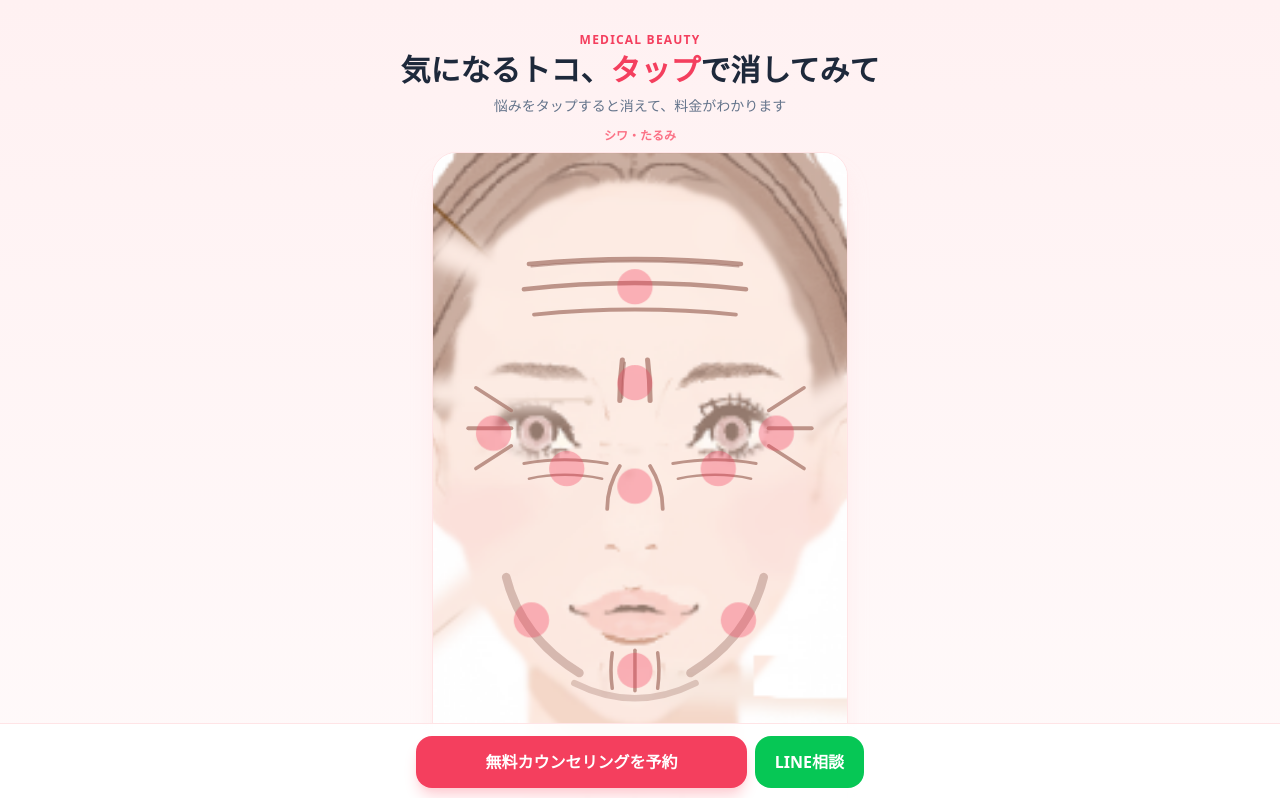
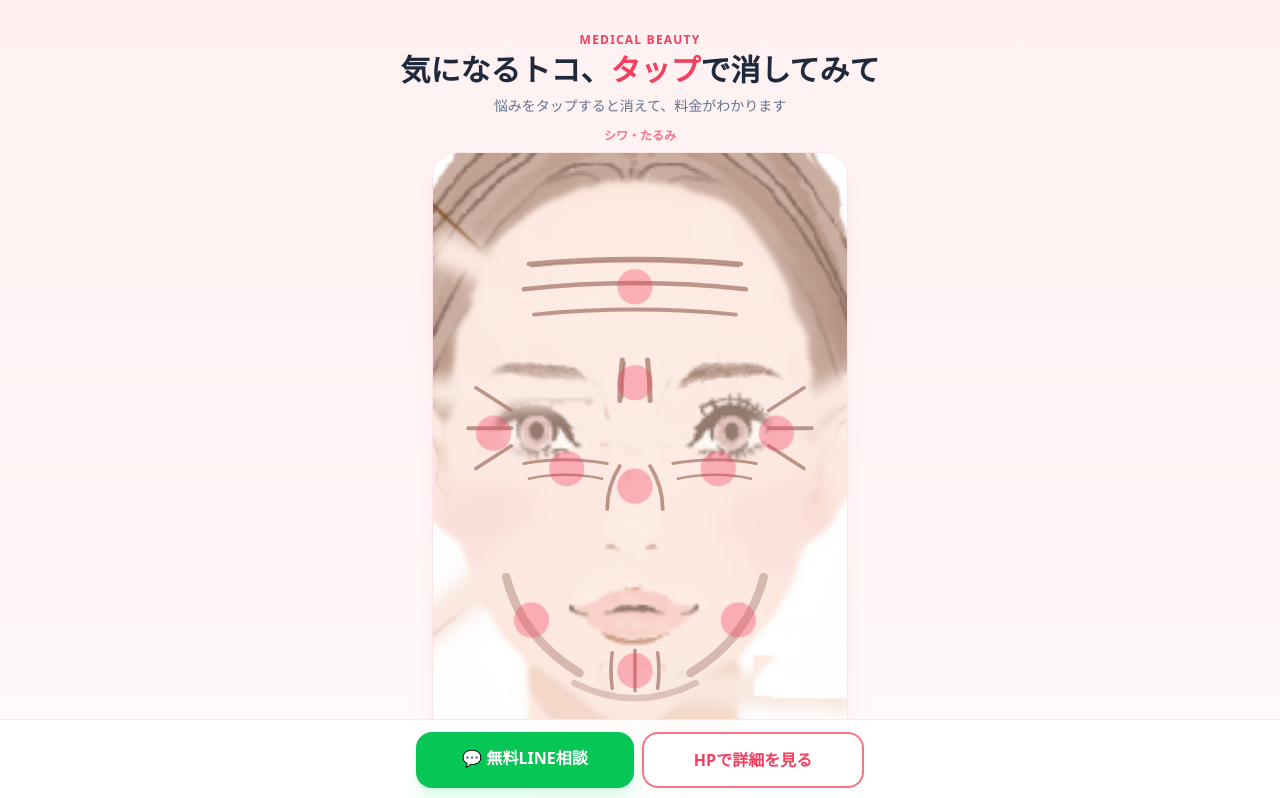
Before and after one commit to takuro-locomo/btx, a React (Vite) app: page / in a window 1280 px wide. Shown: the top 798 px of the page. Built offline with nearby package versions, Linux system fonts and the light colour scheme.

Commit message:
CTAを無料LINE相談＋HPで詳細を見るの2つに変更・スマホ操作性改善
- LINE: https://lin.ee/zNl8pfQ（HPのボトックス予約リンク）
- HP: しわ治療ページへ遷移
- touch-action: manipulationでダブルタップズームの遅延を防止

```diff
--- a/src/App.tsx
+++ b/src/App.tsx
@@ -230,16 +230,20 @@ export default function App() {
       <div className="fixed bottom-0 inset-x-0 z-20 bg-white/90 backdrop-blur border-t border-rose-100 px-4 py-3">
         <div className="max-w-md mx-auto flex gap-2">
           <a
-            href="#reserve"
-            className="flex-1 text-center py-3.5 rounded-2xl bg-rose-500 text-white font-extrabold shadow-lg shadow-rose-200 active:scale-95 transition-transform"
+            href="https://lin.ee/zNl8pfQ"
+            target="_blank"
+            rel="noopener noreferrer"
+            className="flex-1 text-center py-3.5 rounded-2xl bg-[#06C755] text-white font-extrabold shadow-lg shadow-emerald-100 active:scale-95 transition-transform"
           >
-            無料カウンセリングを予約
+            💬 無料LINE相談
           </a>
           <a
-            href="#line"
-            className="px-5 py-3.5 rounded-2xl bg-[#06C755] text-white font-bold active:scale-95 transition-transform"
+            href="https://ueno-iin-biyou-miwa.com/siwa/"
+            target="_blank"
+            rel="noopener noreferrer"
+            className="flex-1 text-center py-3.5 rounded-2xl bg-white border-2 border-rose-400 text-rose-500 font-extrabold active:scale-95 transition-transform"
           >
-            LINE相談
+            HPで詳細を見る
           </a>
         </div>
       </div>
--- a/src/styles/globals.css
+++ b/src/styles/globals.css
@@ -7,3 +7,9 @@ body,
 #root {
   height: 100%;
 }
+
+/* スマホ: ダブルタップズームによる操作遅延・誤ズームを防ぐ */
+body {
+  touch-action: manipulation;
+  -webkit-tap-highlight-color: transparent;
+}
```
